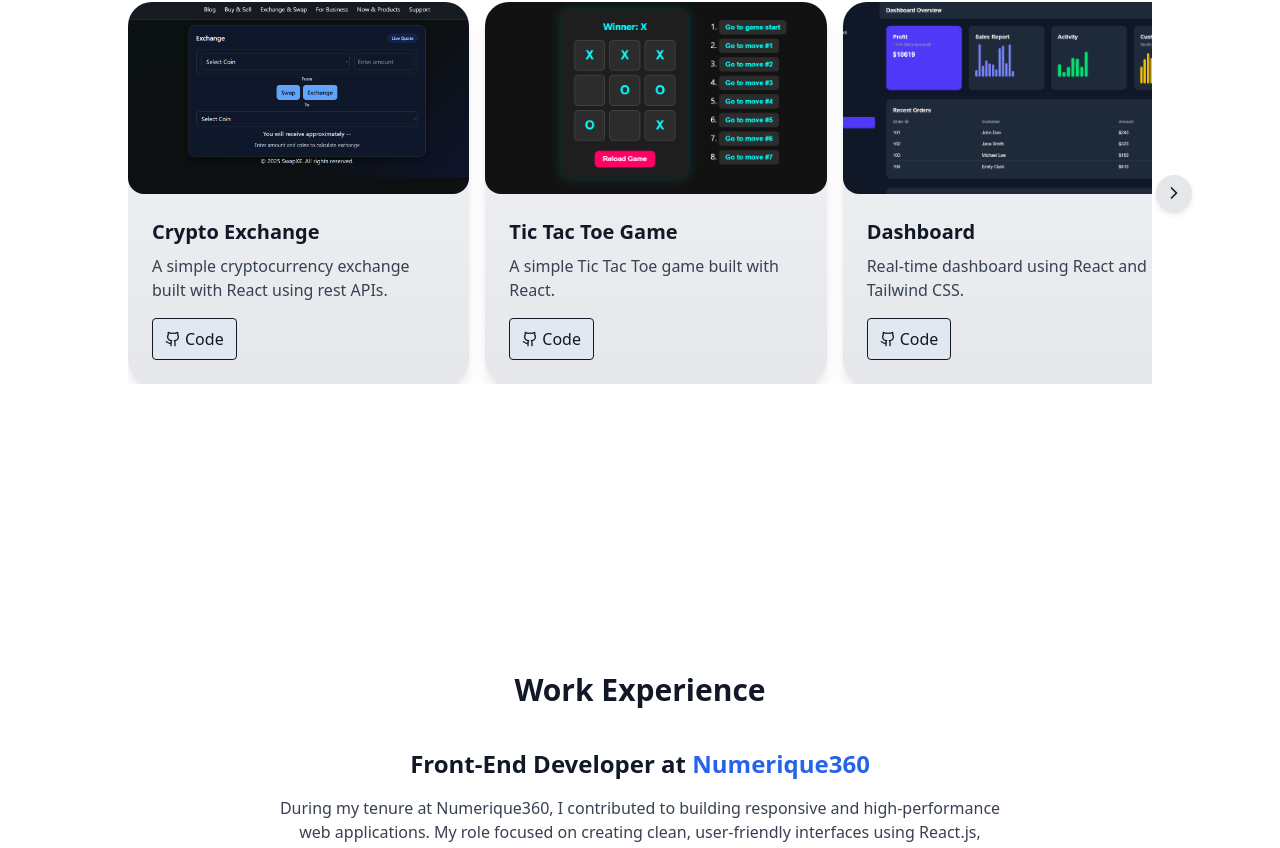
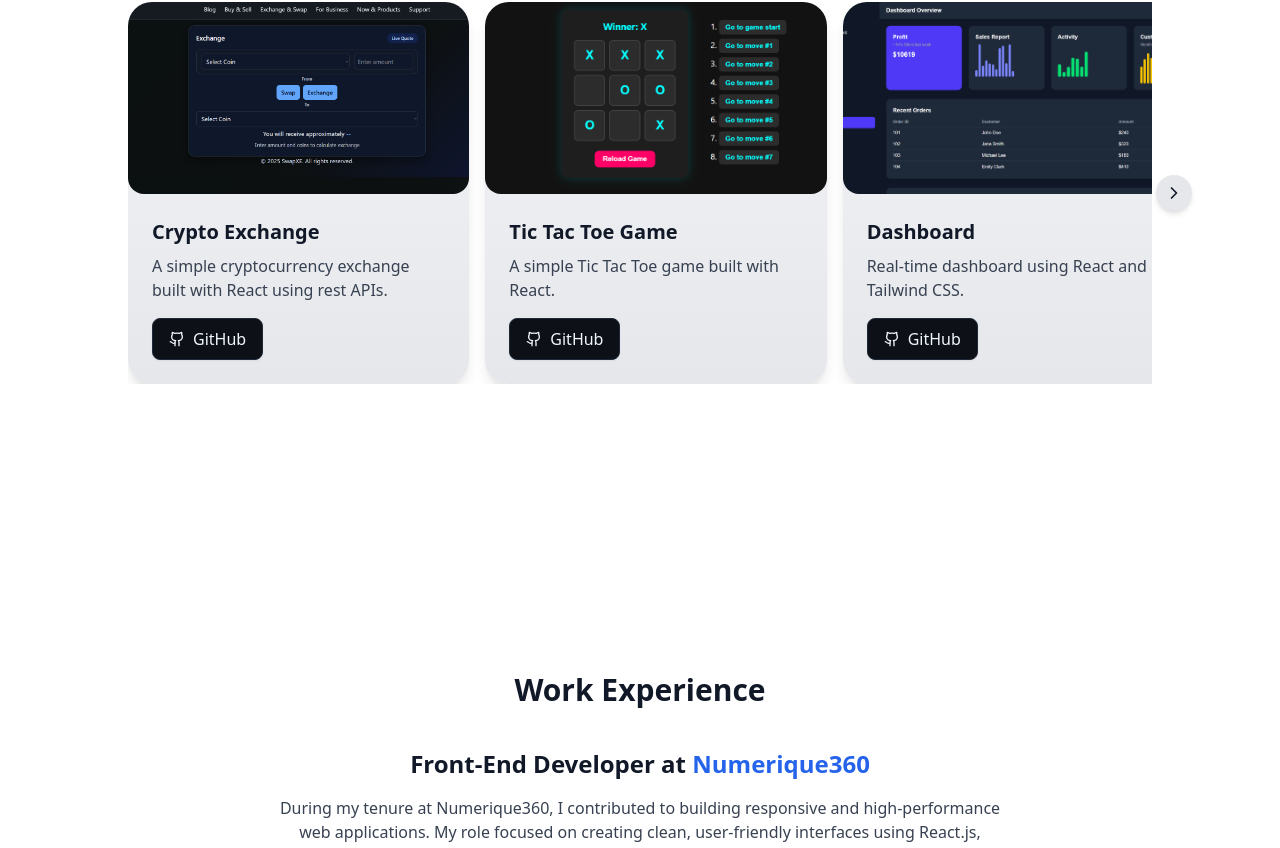
Before and after one commit to Abdul-Razack/portfolio, a React (Create React App) app: page / in a window 1280 px wide. Shown: the part 1150-1998 px from the top of the page. Built offline with nearby package versions, Linux system fonts and the light colour scheme.

Commit message:
prject added

```diff
--- a/src/components/Navbar.jsx
+++ b/src/components/Navbar.jsx
@@ -9,6 +9,7 @@
   { name: 'Projects', href: '#projects' },
   { name: 'Work Experience', href: '#wxp' },
   { name: 'Contact', href: '#contact' },
+
 ];
 
 export default function Navbar() {
@@ -16,7 +17,6 @@
   const [menuOpen, setMenuOpen] = useState(false);
   const { theme, toggleTheme } = useTheme();
 
-  // Observe active section
   useEffect(() => {
     const sections = document.querySelectorAll('section[id]');
     const observer = new IntersectionObserver(
@@ -36,18 +36,19 @@
       initial={{ opacity: 0, y: -20 }}
       animate={{ opacity: 1, y: 0 }}
       transition={{ duration: 0.5 }}
-      className="fixed top-0 left-0 w-full bg-[#f9f9f9]/70 dark:bg-[#0d1117]/90 backdrop-blur-md shadow-md z-50 border-b border-gray-200 dark:border-gray-800"
+      className="fixed top-0 left-0 w-full bg-white/70 dark:bg-black/70 backdrop-blur-md shadow-md z-50"
     >
       <div className="max-w-6xl mx-auto flex justify-between items-center px-6 py-4">
         {/* Left: Logo */}
-        <h1 className="text-xl font-bold text-gray-900 dark:text-[#f0f6fc]">
-          MyPortfolio
-        </h1>
+        <h1 className="text-xl font-bold dark:text-white">MyPortfolio</h1>
+
+
+
 
         {/* Right: Desktop links and theme button */}
         <div className="flex items-center gap-4 justify-end">
           {/* Desktop links */}
-          <ul className="hidden md:flex gap-6 text-gray-700 dark:text-gray-300 font-medium">
+          <ul className="hidden md:flex gap-6 text-gray-700 dark:text-gray-300 font-medium ">
             {links.map((link) => (
               <li key={link.href}>
                 <a
@@ -69,11 +70,7 @@
             onClick={toggleTheme}
             className="p-2 rounded-full bg-gray-200 dark:bg-gray-700 text-black dark:text-white hover:scale-110 transition"
           >
-            {theme === 'light' ? (
-              <Moon className="w-5 h-5" />
-            ) : (
-              <Sun className="w-5 h-5" />
-            )}
+            {theme === 'light' ? <Moon className="w-5 h-5" /> : <Sun className="w-5 h-5" />}
           </button>
 
           {/* Mobile menu icon */}
@@ -88,9 +85,11 @@
 
       {/* Mobile menu */}
       {menuOpen && (
-        <div className="md:hidden bg-white dark:bg-[#0d1117] w-full shadow-md border-t border-gray-200 dark:border-gray-800">
-          <ul className="flex flex-col items-center gap-4 py-4 text-gray-800 dark:text-[#f0f6fc] font-medium">
-            {links.map((link) => (
+        <div className="md:hidden bg-white dark:bg-black w-full ml-auto shadow-md">
+          <ul className="flex flex-col items-center gap-4 py-4 text-gray-700 dark:text-gray-300 font-medium">
+            {links
+              .filter((link) => link.name !== 'Projects') // Projects already in center
+              .map((link) => (
                 <li key={link.href}>
                   <a
                     href={link.href}
--- a/src/components/Projects.jsx
+++ b/src/components/Projects.jsx
@@ -105,13 +105,20 @@
                 </h3>
                 <p className="text-gray-700 dark:text-gray-300">{p.description}</p>
                 <a
-                  href={p.github}
-                  target="_blank"
-                  rel="noopener noreferrer"
-                  className="mt-4 inline-flex items-center gap-1 px-3 py-2 border bg-slate-200 border-gray-900 dark:border-gray-600 rounded hover:bg-gray-500 dark:hover:bg-gray-700 transition"
-                >
-                  <Github className="w-4 h-4 " /> Code
-                </a>
+                    href={p.github}
+                    target="_blank"
+                    rel="noopener noreferrer"
+                    className="
+                      mt-4 inline-flex items-center gap-2 px-4 py-2
+                      rounded-lg font-medium shadow-sm
+                      transition-all duration-300
+                      bg-[#0d1117] text-[#f0f6fc] border border-gray-800
+                      hover:bg-[#161b22] hover:border-gray-700
+                      dark:bg-[#0d1117] dark:text-[#f0f6fc]
+                      dark:border-gray-700 dark:hover:bg-[#161b22] dark:hover:border-gray-600">
+                            <Github className="w-4 h-4" />
+                            GitHub
+                          </a>
               </div>
             </motion.div>
           ))}
```
Lines whose indentation alone changed are shown as unchanged.
